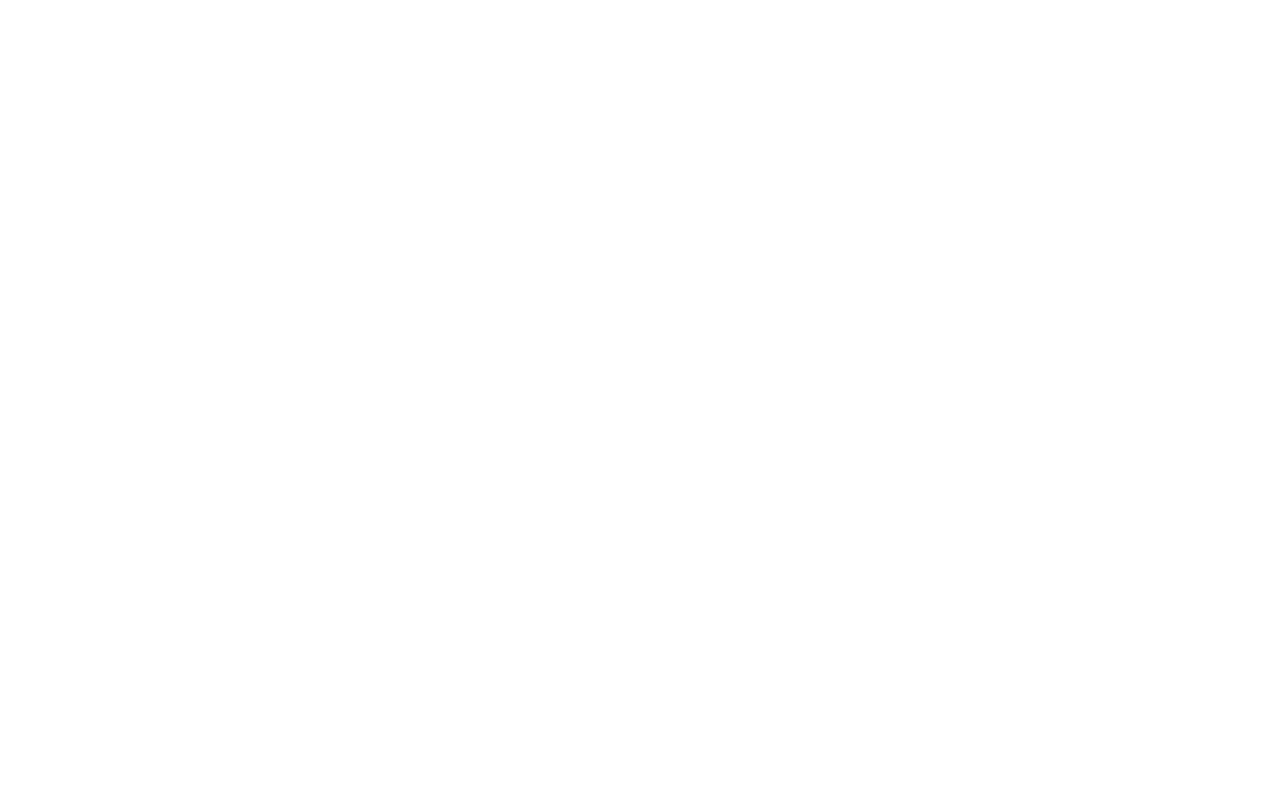
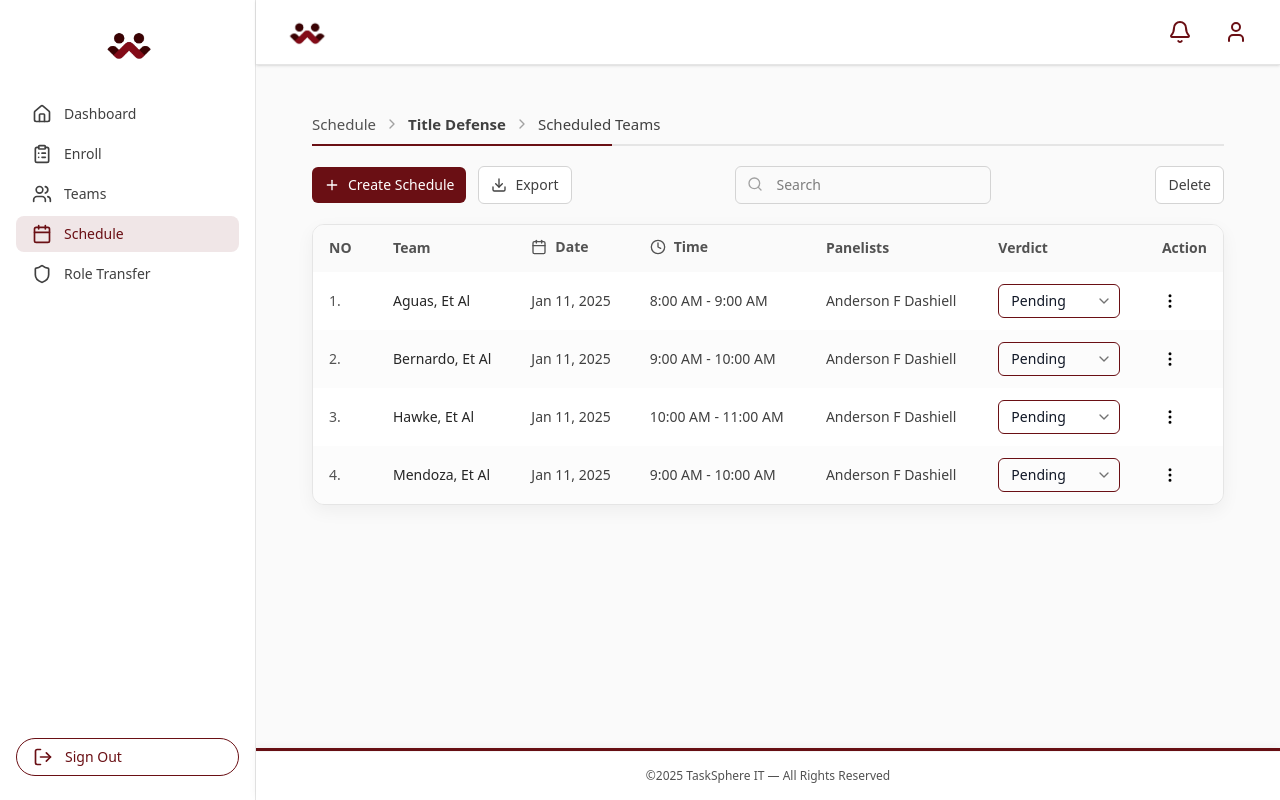
Before and after one commit to ssupJulliana/TaskSphereIT, a React (Vite) app in the folder tasksphereit/: page /instructor/schedule/title-defense in a window 1280 px wide. Before the commit this address had no page. Built offline with nearby package versions, Linux system fonts and the light colour scheme.

Commit message:
instructor directory changed

```diff
--- a/tasksphereit/src/App.jsx
+++ b/tasksphereit/src/App.jsx
@@ -4,6 +4,8 @@ import InstructorLayout from "./components/CapstoneInstructor/InstructorLayout.j
 import InstructorDashboard from "./components/CapstoneInstructor/InstructorDashboard.jsx";
 import InstructorEnroll from "./components/CapstoneInstructor/InstructorEnroll.jsx";
 import InstructorTeams from "./components/CapstoneInstructor/InstructorTeams.jsx";
+import InstructorSchedule from "./components/CapstoneInstructor/InstructorSchedule/InstructorSchedule.jsx";
+import TitleDefense from "./components/CapstoneInstructor/InstructorSchedule/TitleDefense.jsx";
 
 
 export default function App() {
@@ -20,6 +22,8 @@ export default function App() {
           <Route path="dashboard" element={<InstructorDashboard />} />
           <Route path="enroll" element={<InstructorEnroll />} />
           <Route path="teams" element={<InstructorTeams />} />
+          <Route path="schedule" element={<InstructorSchedule />} />
+          <Route path="schedule/title-defense" element={<TitleDefense />} />
         </Route>
       </Routes>
     </div>
--- a/tasksphereit/src/components/CapstoneInstructor/InstructorSchedule.jsx
+++ /dev/null
@@ -1,9 +0,0 @@
-import React from 'react'
-
-const InstructorSchedule = () => {
-  return (
-    <div>InstructorSchedule</div>
-  )
-}
-
-export default InstructorSchedule
--- /dev/null
+++ b/tasksphereit/src/components/CapstoneInstructor/InstructorSchedule/FinalDefense.jsx
@@ -0,0 +1,9 @@
+import React from 'react'
+
+function FinalDefense() {
+  return (
+    <div>FinalDefense</div>
+  )
+}
+
+export default FinalDefense
--- /dev/null
+++ b/tasksphereit/src/components/CapstoneInstructor/InstructorSchedule/InstructorSchedule.jsx
@@ -0,0 +1,91 @@
+import React from "react";
+import { NavLink, useNavigate } from "react-router-dom";
+import {
+  CalendarDays,
+  FileText,
+  Mic,
+  GraduationCap,
+  ChevronLeft,
+} from "lucide-react";
+
+const MAROON = "#6A0F14";
+
+const Card = ({ title, icon, onClick }) => (
+  <button
+    type="button"
+    onClick={onClick}
+    className="relative w-[240px] h-[300px] rounded-2xl bg-white border border-neutral-200 shadow-[0_6px_18px_rgba(0,0,0,0.06)] hover:shadow-[0_10px_24px_rgba(0,0,0,0.10)] transition-shadow"
+  >
+    {/* L-accent */}
+    <div className="absolute inset-y-0 left-0 w-14 rounded-l-2xl" style={{ backgroundColor: MAROON }} />
+    {/* icon */}
+    <div className="grid place-items-center mt-16">
+      <div className="grid place-items-center h-20 w-20 rounded-xl border border-neutral-300 bg-white">
+        {icon}
+      </div>
+    </div>
+    {/* label */}
+    <div className="mt-8 px-4 text-center text-[18px] font-semibold" style={{ color: MAROON }}>
+      {title}
+    </div>
+    {/* bottom band */}
+    <div className="absolute bottom-0 left-0 right-0 h-7 rounded-b-2xl" style={{ backgroundColor: "#4a0a0d" }} />
+  </button>
+);
+
+const Breadcrumbs = () => (
+  <div className="flex items-center gap-2 text-neutral-700">
+    <ChevronLeft size={18} className="text-neutral-400" />
+    <span className="text-[15px] font-semibold">Schedule</span>
+  </div>
+);
+
+export default function InstructorSchedule() {
+  const navigate = useNavigate();
+
+  const cards = [
+    {
+      title: "Title Defense",
+      icon: <CalendarDays size={40} strokeWidth={2.2} />,
+      onClick: () => navigate("/instructor/schedule/title-defense"),
+    },
+    {
+      title: "Manuscript Submission",
+      icon: <FileText size={40} strokeWidth={2.2} />,
+      onClick: () => navigate("/instructor/schedule/manuscript"),
+    },
+    {
+      title: "Oral Defense",
+      icon: <Mic size={40} strokeWidth={2.2} />,
+      onClick: () => navigate("/instructor/schedule/oral-defense"),
+    },
+    {
+      title: "Final Defense",
+      icon: <GraduationCap size={40} strokeWidth={2.2} />,
+      onClick: () => navigate("/instructor/schedule/final-defense"),
+    },
+  ];
+
+  return (
+    <div className="p-6">
+      {/* breadcrumbs + divider */}
+      <div className="flex items-center justify-between">
+        <Breadcrumbs />
+        {/* optional: a back-to-dashboard link; remove if not needed */}
+        <NavLink to="/instructor/dashboard" className="text-sm text-neutral-500 hover:underline">
+          Back to Dashboard
+        </NavLink>
+      </div>
+      <div className="mt-2 h-[2px] w-full bg-neutral-200">
+        <div className="h-[2px]" style={{ backgroundColor: MAROON, width: 220 }} />
+      </div>
+
+      {/* cards */}
+      <div className="mt-8 flex flex-wrap gap-8">
+        {cards.map((c) => (
+          <Card key={c.title} title={c.title} icon={c.icon} onClick={c.onClick} />
+        ))}
+      </div>
+    </div>
+  );
+}
--- /dev/null
+++ b/tasksphereit/src/components/CapstoneInstructor/InstructorSchedule/ManuscriptSubmission.jsx
@@ -0,0 +1,9 @@
+import React from 'react'
+
+function ManuscriptSubmission() {
+  return (
+    <div>ManuscriptSubmission</div>
+  )
+}
+
+export default ManuscriptSubmission
--- /dev/null
+++ b/tasksphereit/src/components/CapstoneInstructor/InstructorSchedule/OralDefense.jsx
@@ -0,0 +1,9 @@
+import React from 'react'
+
+function OralDefense() {
+  return (
+    <div>OralDefense</div>
+  )
+}
+
+export default OralDefense
--- /dev/null
+++ b/tasksphereit/src/components/CapstoneInstructor/InstructorSchedule/TitleDefense.jsx
@@ -0,0 +1,138 @@
+import React from "react";
+import { NavLink, useNavigate } from "react-router-dom";
+import {
+  Search,
+  Plus,
+  Download,
+  MoreVertical,
+  Calendar as CalIcon,
+  Clock,
+  ChevronDown,
+  ChevronRight,
+} from "lucide-react";
+
+const MAROON = "#6A0F14";
+
+const teams = [
+  { id: 1, team: "Aguas, Et Al",    date: "Jan 11, 2025", time: "8:00 AM - 9:00 AM",  panel: "Anderson F Dashiell", verdict: "Pending" },
+  { id: 2, team: "Bernardo, Et Al", date: "Jan 11, 2025", time: "9:00 AM - 10:00 AM", panel: "Anderson F Dashiell", verdict: "Pending" },
+  { id: 3, team: "Hawke, Et Al",    date: "Jan 11, 2025", time: "10:00 AM - 11:00 AM", panel: "Anderson F Dashiell", verdict: "Pending" },
+  { id: 4, team: "Mendoza, Et Al",  date: "Jan 11, 2025", time: "9:00 AM - 10:00 AM", panel: "Anderson F Dashiell", verdict: "Pending" },
+];
+
+const Btn = ({ children, variant = "solid", icon: Icon, ...props }) => {
+  const cls =
+    variant === "solid"
+      ? "inline-flex items-center gap-2 rounded-md px-3 py-2 text-sm font-medium text-white"
+      : "inline-flex items-center gap-2 rounded-md px-3 py-2 text-sm font-medium border border-neutral-300 text-neutral-700 bg-white hover:bg-neutral-50";
+  const style = variant === "solid" ? { backgroundColor: MAROON } : undefined;
+  return (
+    <button {...props} className={cls} style={style}>
+      {Icon && <Icon size={16} />}
+      {children}
+    </button>
+  );
+};
+
+const Breadcrumbs = () => {
+  const navigate = useNavigate();
+  return (
+    <div className="flex items-center gap-2 text-neutral-700">
+      <button
+        onClick={() => navigate("/instructor/schedule")}
+        className="text-[15px] font-medium text-neutral-600 hover:underline"
+      >
+        Schedule
+      </button>
+      <ChevronRight size={16} className="text-neutral-400" />
+      <span className="text-[15px] font-semibold">Title Defense</span>
+      <ChevronRight size={16} className="text-neutral-400" />
+      <span className="text-[15px]">Scheduled Teams</span>
+    </div>
+  );
+};
+
+export default function TitleDefense() {
+  return (
+    <div className="p-6">
+      {/* breadcrumbs + divider */}
+      <Breadcrumbs />
+      <div className="mt-2 h-[2px] w-full bg-neutral-200">
+        <div className="h-[2px]" style={{ backgroundColor: MAROON, width: 300 }} />
+      </div>
+
+      {/* actions */}
+      <div className="mt-5 flex items-center justify-between">
+        <div className="flex items-center gap-3">
+          <Btn icon={Plus}>Create Schedule</Btn>
+          <Btn icon={Download} variant="outline">Export</Btn>
+        </div>
+
+        <div className="relative">
+          <input
+            type="text"
+            placeholder="Search"
+            className="pl-10 pr-3 py-2 w-64 rounded-md border border-neutral-300 text-sm focus:outline-none focus:ring-2 focus:ring-neutral-300"
+          />
+          <Search size={16} className="absolute left-3 top-2.5 text-neutral-400" />
+        </div>
+
+        <Btn variant="outline">
+          <span className="text-neutral-700">Delete</span>
+        </Btn>
+      </div>
+
+      {/* table */}
+      <div className="mt-5 overflow-hidden rounded-xl border border-neutral-200 bg-white shadow-[0_6px_18px_rgba(0,0,0,0.05)]">
+        <table className="w-full text-sm">
+          <thead className="bg-neutral-50 text-neutral-600">
+            <tr>
+              <th className="text-left px-4 py-3 w-16">NO</th>
+              <th className="text-left px-4 py-3">Team</th>
+              <th className="text-left px-4 py-3">
+                <div className="inline-flex items-center gap-2"><CalIcon size={16} /> Date</div>
+              </th>
+              <th className="text-left px-4 py-3">
+                <div className="inline-flex items-center gap-2"><Clock size={16} /> Time</div>
+              </th>
+              <th className="text-left px-4 py-3">Panelists</th>
+              <th className="text-left px-4 py-3">Verdict</th>
+              <th className="text-left px-4 py-3 w-16">Action</th>
+            </tr>
+          </thead>
+          <tbody>
+            {teams.map((t, idx) => (
+              <tr key={t.id} className={idx % 2 ? "bg-neutral-50/60" : "bg-white"}>
+                <td className="px-4 py-3 text-neutral-600">{idx + 1}.</td>
+                <td className="px-4 py-3 font-medium text-neutral-800">{t.team}</td>
+                <td className="px-4 py-3 text-neutral-700">{t.date}</td>
+                <td className="px-4 py-3 text-neutral-700">{t.time}</td>
+                <td className="px-4 py-3 text-neutral-700">{t.panel}</td>
+                <td className="px-4 py-3">
+                  <div className="relative inline-flex items-center">
+                    <select
+                      defaultValue={t.verdict}
+                      className="appearance-none pr-8 pl-3 py-1.5 rounded-md border text-sm"
+                      style={{ borderColor: MAROON, color: "#111827" }}
+                    >
+                      <option>Pending</option>
+                      <option>Passed</option>
+                      <option>Re-Defense</option>
+                      <option>Failed</option>
+                    </select>
+                    <ChevronDown size={16} className="absolute right-2 pointer-events-none text-neutral-500" />
+                  </div>
+                </td>
+                <td className="px-2 py-3">
+                  <button className="inline-flex h-8 w-8 items-center justify-center rounded-md hover:bg-neutral-100">
+                    <MoreVertical size={18} />
+                  </button>
+                </td>
+              </tr>
+            ))}
+          </tbody>
+        </table>
+      </div>
+    </div>
+  );
+}
```
